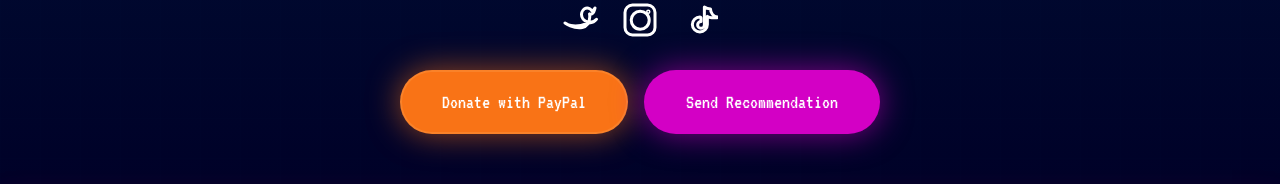
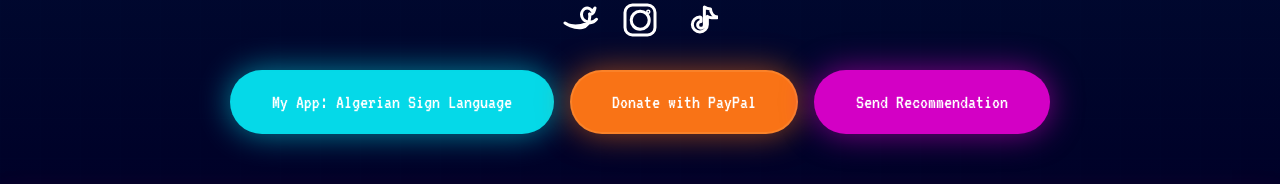
Before and after one commit to berbersoft02/wallpaper-hub, a Next.js app: page / in a window 1280 px wide. Shown: the part 4762-4946 px from the top of the page. Built offline with nearby package versions, Linux system fonts and the light colour scheme; no server answers.

Commit message:
Add Algerian Sign Language app link to About me

```diff
--- a/app/page.tsx
+++ b/app/page.tsx
@@ -45,6 +45,15 @@
 
           <div className="flex flex-col md:flex-row gap-4 items-center justify-center relative z-10">
             <a
+              href="https://ugccreatorportfoliobyyous.my.canva.site/algerian-sign-language"
+              target="_blank"
+              rel="noopener noreferrer"
+              className="inline-block bg-neon-cyan hover:bg-neon-cyan/80 text-white font-pixel text-xl px-10 py-4 rounded-full shadow-[0_0_32px_rgba(5,217,232,0.6)] hover:shadow-[0_0_48px_rgba(5,217,232,0.9)] transition-all hover:scale-110 border-2 border-neon-cyan/50"
+            >
+              My App: Algerian Sign Language
+            </a>
+
+            <a
               href="https://www.paypal.com/ncp/payment/ZLNFBVUXYBFK2"
               target="_blank"
               rel="noopener noreferrer"
```
